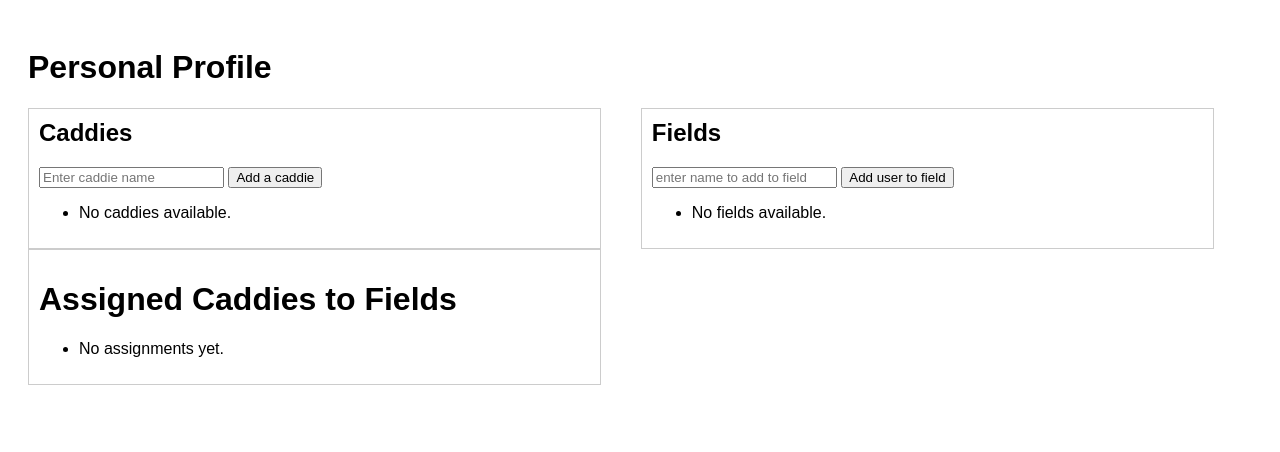
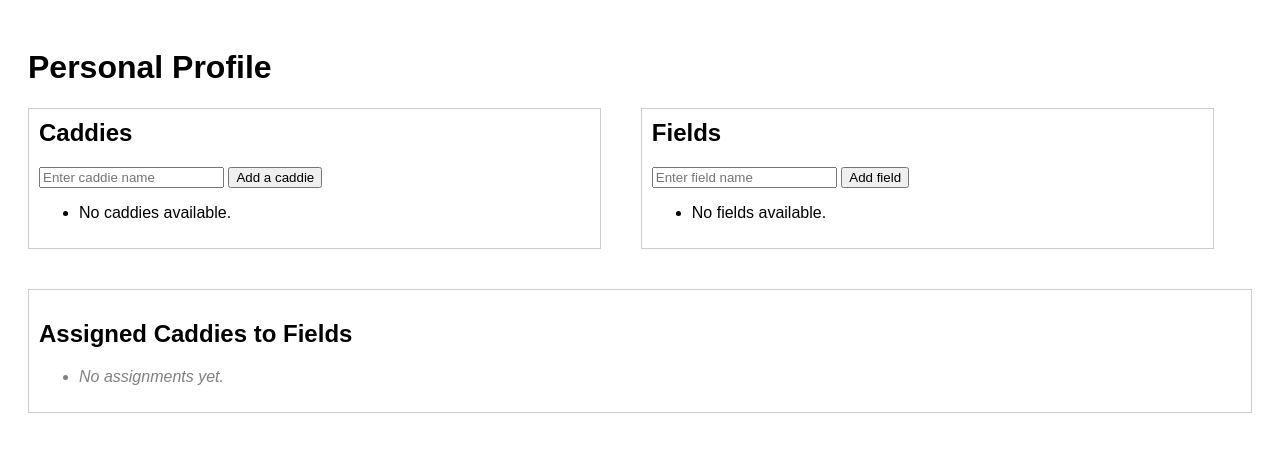
Before and after one commit to oboyle3/Caddie-Universe, a Django app: page /profile/ in a window 1280 px wide. Shown: the top 452 px of the page. Run offline with Django 5.2, Linux system fonts and the light colour scheme; data that the repository does not hold is empty.

Commit message:
minor html change

```diff
--- a/templates/core/personal_user_page.html
+++ b/templates/core/personal_user_page.html
@@ -10,6 +10,7 @@
         .wrapper {
             display: flex;
             gap: 40px;
+            margin-bottom: 40px;
         }
         .box {
             width: 45%;
@@ -18,6 +19,14 @@
         }
         .box h2 {
             margin-top: 0;
+        }
+        .assignments {
+            border: 1px solid #ccc;
+            padding: 10px;
+        }
+        .empty {
+            color: gray;
+            font-style: italic;
         }
     </style>
 </head>
@@ -28,12 +37,10 @@
         <!-- Caddies Widget -->
         <div class="box">
             <h2>Caddies</h2>
-            <!--Form to add caddie-->
+            <!-- Form to add caddie -->
             <form method="POST">
-                {% csrf_token %}  <!-- Django security token -->
-                <!--Input feild for caddie name-->
+                {% csrf_token %}
                 <input type="text" name="caddiename" placeholder="Enter caddie name" required>
-                <!--submit button-->
                 <button type="submit">Add a caddie</button>
             </form>
             <ul>
@@ -48,13 +55,11 @@
         <!-- Fields Widget -->
         <div class="box">
             <h2>Fields</h2>
-            <!--Form to add user to field-->
+            <!-- Form to add field -->
             <form method="POST">
-                {% csrf_token %}  <!-- Django security token -->
-                <!--Input feild for caddie name-->
-                <input type="text" name="fieldname" placeholder="enter name to add to field" required>
-                <!--submit button-->
-                <button type="submit">Add user to field</button>
+                {% csrf_token %}
+                <input type="text" name="fieldname" placeholder="Enter field name" required>
+                <button type="submit">Add field</button>
             </form>
             <ul>
                 {% for field in fields %}
@@ -64,14 +69,11 @@
                 {% endfor %}
             </ul>
         </div>
+    </div>
 
-
-
-
-    </div>
-    <!-- assignt Widget -->
-    <div class="box">
-        <h1>Assigned Caddies to Fields</h1>
+    <!-- Assignments Widget -->
+    <div class="assignments">
+        <h2>Assigned Caddies to Fields</h2>
         <ul>
             {% for assignment in assignments %}
                 <li>
```
